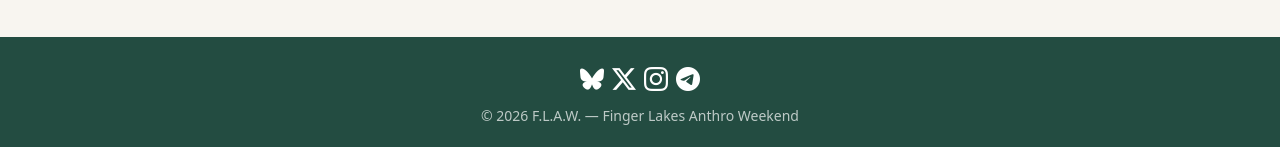
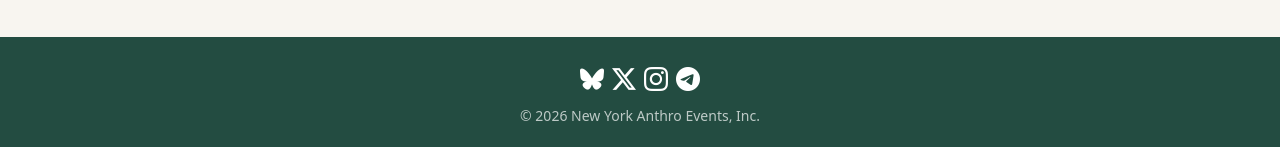
Before and after one commit to campflaw/campflaw.github.io, a Jekyll site: the page built from index.html, in a window 1280 px wide. Shown: the part 1148-1295 px from the top of the page. Built offline with Jekyll 4.4.1, drawn with Linux system fonts in a browser that asks for light colours.

Commit message:
Update footer copyright to New York Anthro Events, Inc.
Co-Authored-By: Claude Opus 4.6 (1M context) <noreply@anthropic.com>

```diff
--- a/_includes/footer.html
+++ b/_includes/footer.html
@@ -2,7 +2,7 @@
     <div class="container">
         <div class="text-center">
             {% include social-links.html %}
-            <p class="small mt-2 mb-0" style="color: rgba(255,255,255,0.7);">&copy; 2026 F.L.A.W. &mdash; Finger Lakes Anthro Weekend</p>
+            <p class="small mt-2 mb-0" style="color: rgba(255,255,255,0.7);">&copy; 2026 New York Anthro Events, Inc.</p>
         </div>
     </div>
 </footer>
```
